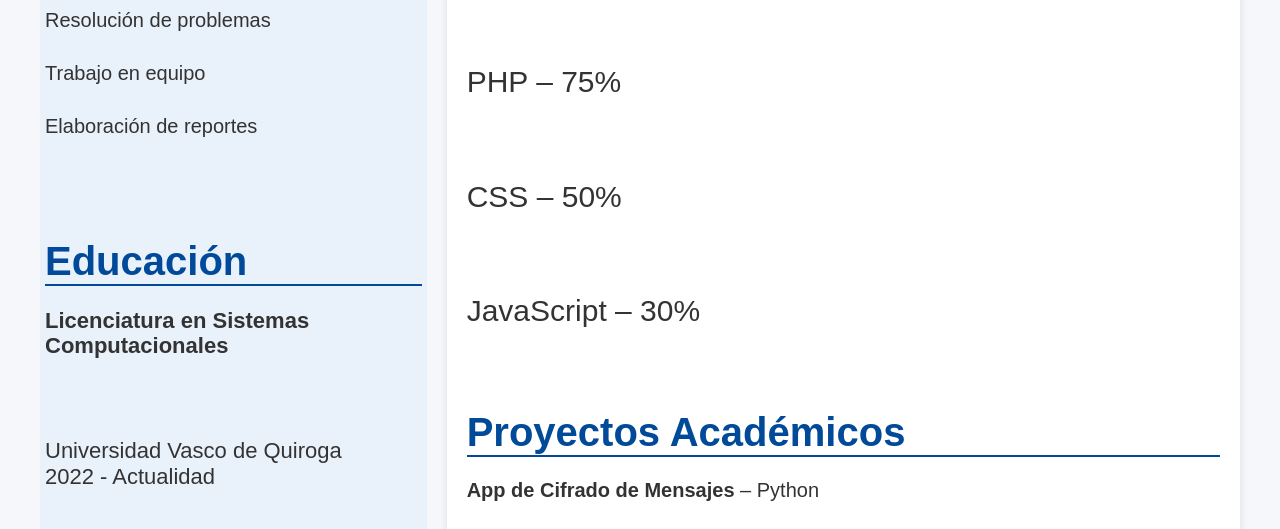
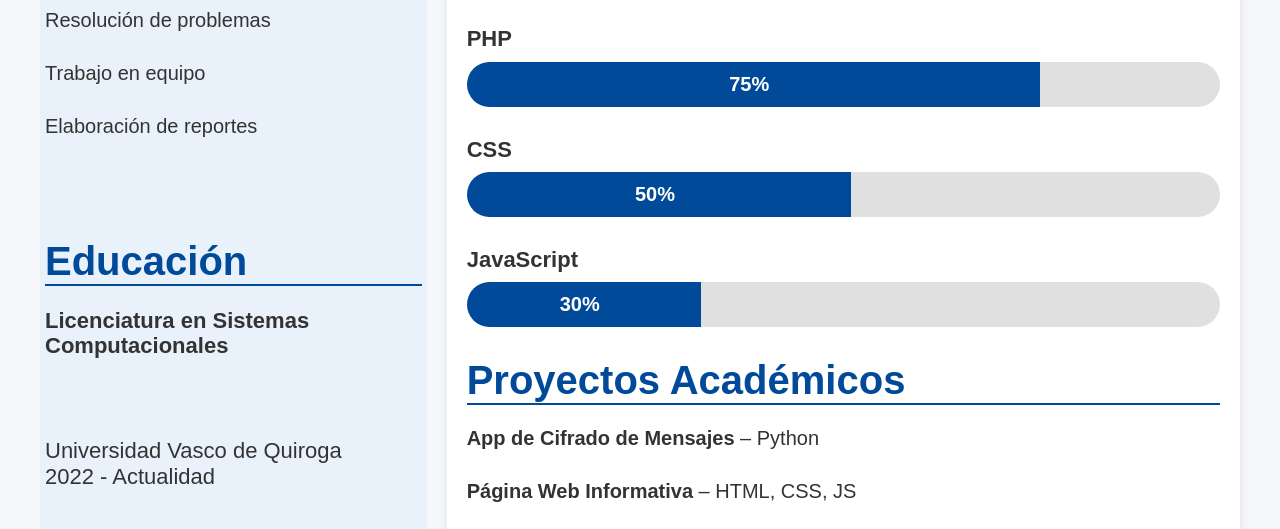
Before and after one commit to Lalo100605/cv-borrador-3, a plain HTML site: page index.html in a window 1280 px wide. Shown: the part 713-1242 px from the top of the page. Drawn offline with Linux system fonts and the light colour scheme.

Commit message:
mystyles.css
Se agragaron barras para los skills para que no se vea tan simple

```diff
--- a/index.html
+++ b/index.html
@@ -74,11 +74,36 @@
 
             <div class="skills">
                 <h1>Skills</h1>
-                <h3>MySQL – 80%</h3>
-                <h3>PHP – 75%</h3>
-                <h3>CSS – 50%</h3>
-                <h3>JavaScript – 30%</h3>
+
+                <div class="skill">
+                    <span>MySQL</span>
+                    <div class="skill-bar">
+                        <div class="skill-fill" style="width: 80%;">80%</div>
+                    </div>
+                </div>
+
+                <div class="skill">
+                    <span>PHP</span>
+                    <div class="skill-bar">
+                        <div class="skill-fill" style="width: 75%;">75%</div>
+                    </div>
+                </div>
+
+                <div class="skill">
+                    <span>CSS</span>
+                    <div class="skill-bar">
+                        <div class="skill-fill" style="width: 50%;">50%</div>
+                    </div>
+                </div>
+
+                <div class="skill">
+                    <span>JavaScript</span>
+                    <div class="skill-bar">
+                        <div class="skill-fill" style="width: 30%;">30%</div>
+                    </div>
+                </div>
             </div>
+
 
 
             <div class="proyectos">
--- a/mystyles.css
+++ b/mystyles.css
@@ -9,6 +9,7 @@ body {
   color: #333;
 }
 
+/* ==== HEADER ==== */
 .header {
   width: 100%;
   background-color: #004a99;
@@ -20,7 +21,6 @@ body {
   padding: 20px 40px;
   box-sizing: border-box;
 }
-
 
 .header img {
   width: 200px;
@@ -70,11 +70,9 @@ body {
   color: #004a99;
 }
 
-
 .left p {
   margin-bottom: 80px;
 }
-
 
 /* ==== COLUMNA DERECHA ==== */
 .right {
@@ -88,25 +86,15 @@ body {
 .right h1 {
   font-size: 40px;
   border-bottom: 2px solid #004a99;
-  margin-bottom: 10px;
+  margin-bottom: 15px;
   color: #004a99;
-  margin-bottom: 15px;
 }
 
 .right p {
   margin-bottom: 80px;
 }
 
-
-.skills h3 {
-  font-size: 30px;
-  font-weight: normal;
-  margin: 50px 0;
-  color: #333;
-  margin-bottom: 80px;
-}
-
-
+/* ==== LISTAS ==== */
 ul {
   list-style: none;
   padding: 0;
@@ -114,7 +102,42 @@ ul {
 }
 
 ul li {
-  margin-bottom: 5px;
   font-size: 20px;
   margin-bottom: 30px;
 }
+
+/* ==== SKILLS ==== */
+.skills {
+  margin-top: 20px;
+}
+
+.skill {
+  margin-bottom: 30px;
+}
+
+.skill span {
+  font-weight: bold;
+  display: block;
+  margin-bottom: 10px;
+  font-size: 22px;
+}
+
+.skill-bar {
+  background: #e0e0e0;
+  border-radius: 25px;
+  overflow: hidden;
+  height: 45px;
+  width: 100%;
+}
+
+.skill-fill {
+  background: #004a99;
+  color: white;
+  text-align: center;
+  padding-right: 8px;
+  height: 100%;
+  line-height: 45px;
+  border-radius: 8px 0 0 8px;
+  font-size: 20px;
+  font-weight: bold;
+}
```
